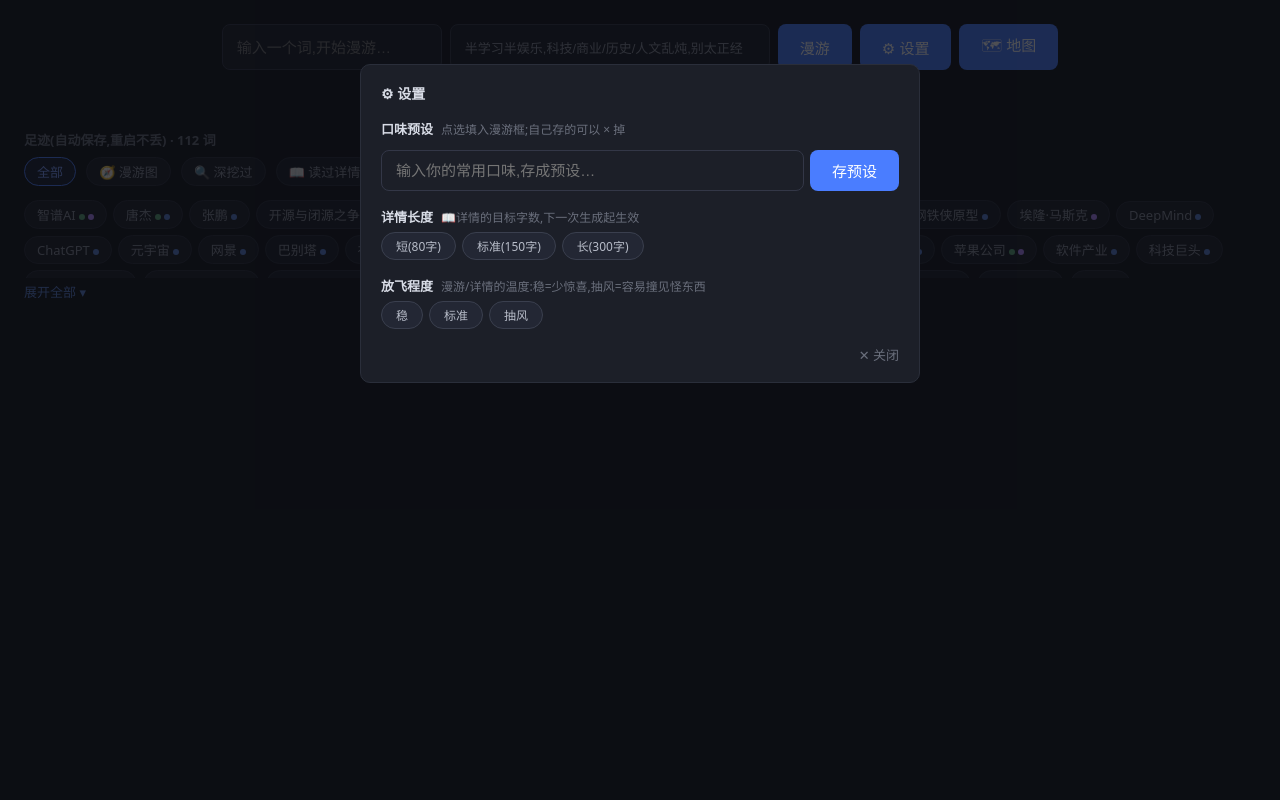
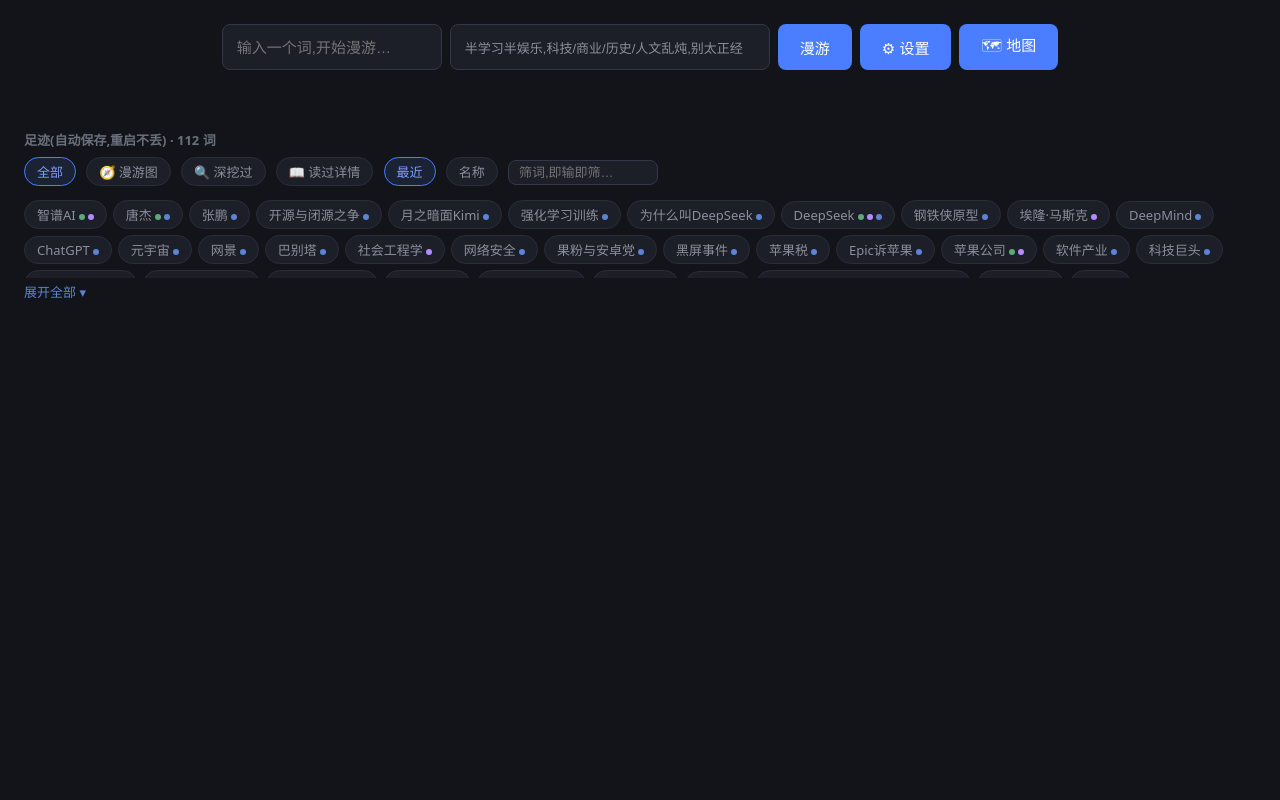
Before and after one commit to 22332233a/keyword-roam, a Flask app: page / in a window 1280 px wide. Run offline with Flask 3, Linux system fonts and the light colour scheme.

Commit message:
修复设置面板关不掉:display:flex覆盖了hidden自带的display:none,补[hidden]规则

```diff
--- a/static/css/style.css
+++ b/static/css/style.css
@@ -571,6 +571,9 @@
     justify-content: center;
   }
 
+  /* hidden 属性自带的 display:none 会被上面的 flex 盖掉,得显式补回来 */
+  #settings-view[hidden] { display: none; }
+
   #settings-panel {
     margin-top: 8vh;
     width: min(560px, 92vw);
```
